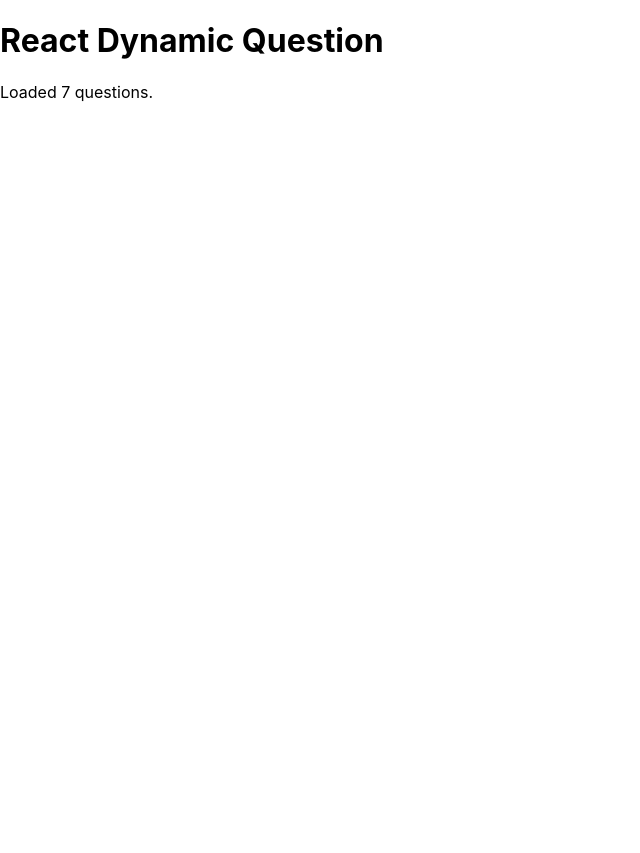
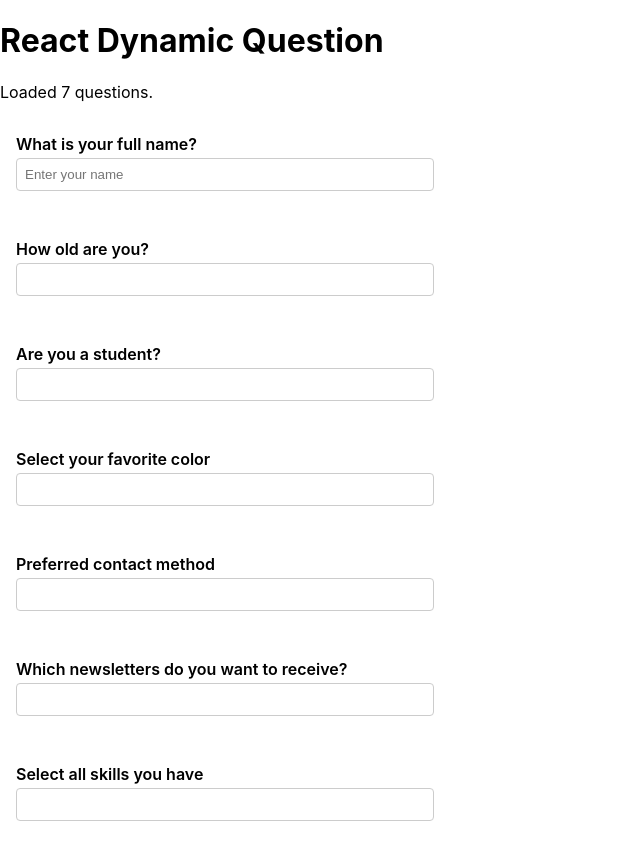
Before and after one commit to ECU-Pirate-Forge/form-flow, a React (Create React App) app in the folder FormFlow.React/: page / in a window 1280 px wide. Shown: the whole page, without its empty margins (0-640 px from the left). Before the commit the page ends 800 px from the top, so only its background shows below. Built offline with nearby package versions, Linux system fonts and the light colour scheme.

Commit message:
feat: render multiple questions using existing QuestionRenderer (#23)
- Map over loaded question array in App.tsx
- Render <QuestionRenderer question={q} /> for each item
- Use stable composite key (id-key) to ensure uniqueness
- Scope lint script to src to avoid scanning build artifacts

```diff
--- a/FormFlow.React/package.json
+++ b/FormFlow.React/package.json
@@ -22,7 +22,7 @@
     "build": "react-scripts build",
     "test": "react-scripts test",
     "eject": "react-scripts eject",
-    "lint": "eslint . --ext .js,.jsx,.ts,.tsx && echo \"React lint passed ✔\""
+    "lint": "eslint src --ext .js,.jsx,.ts,.tsx && echo \"React lint passed ✔\""
   },
   "eslintConfig": {
     "extends": [
--- a/FormFlow.React/src/App.tsx
+++ b/FormFlow.React/src/App.tsx
@@ -1,5 +1,6 @@
 import React, { useEffect, useState } from "react";
 import sample from "./multiple-sample-questions.json";
+import { QuestionRenderer } from "./components/QuestionRenderer";
 import { QuestionDefinition } from "./types/QuestionDefinition";
 
 function App() {
@@ -13,6 +14,10 @@ function App() {
     <div>
       <h1>React Dynamic Question</h1>
       <p>Loaded {questions.length} questions.</p>
+
+      {questions.map((q) => (
+        <QuestionRenderer key={`${q.id}-${q.key}`} question={q} />
+      ))}
     </div>
   );
 }
```
Also changed, not shown: 1 other file (tests, documents, lock files or other folders).
